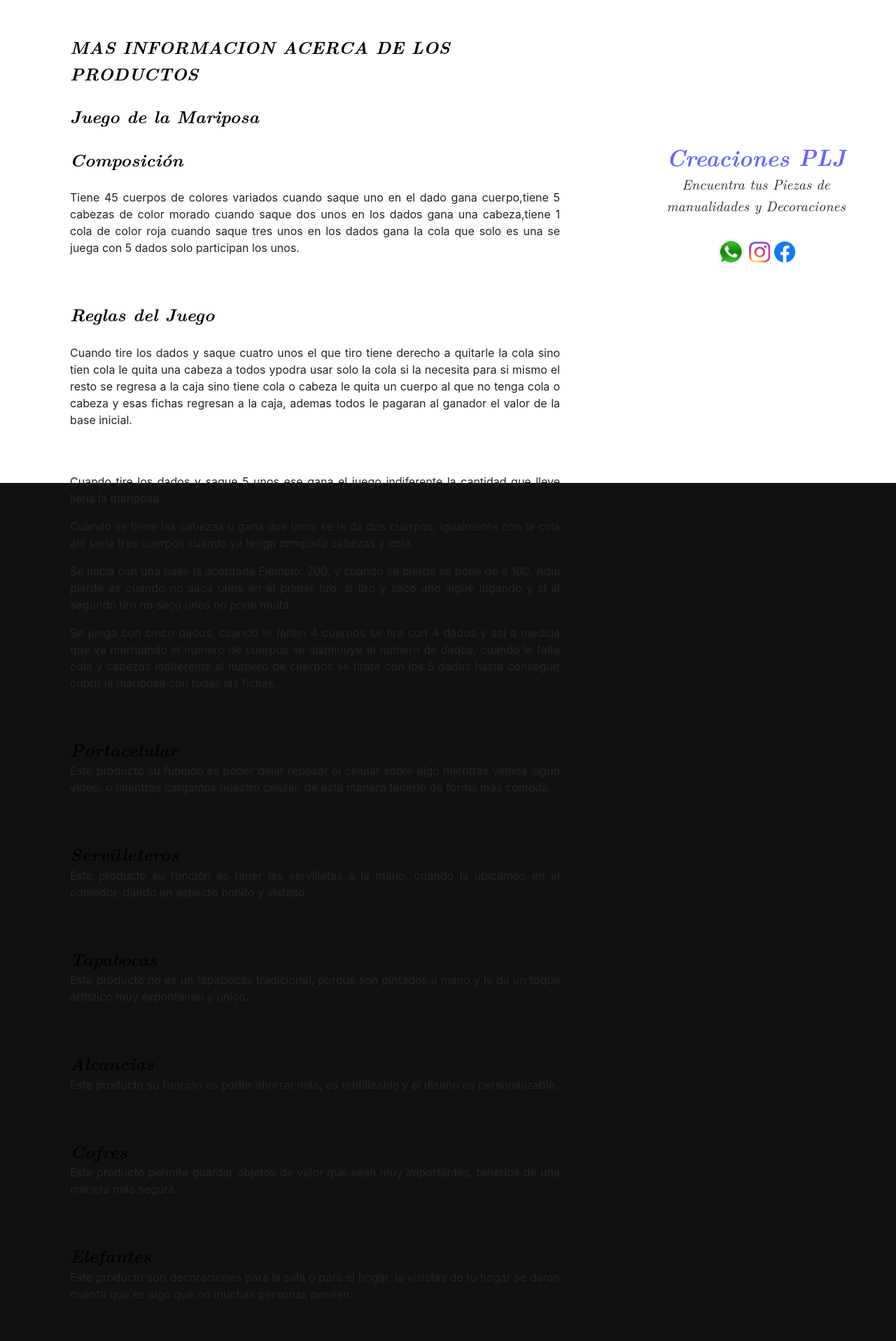
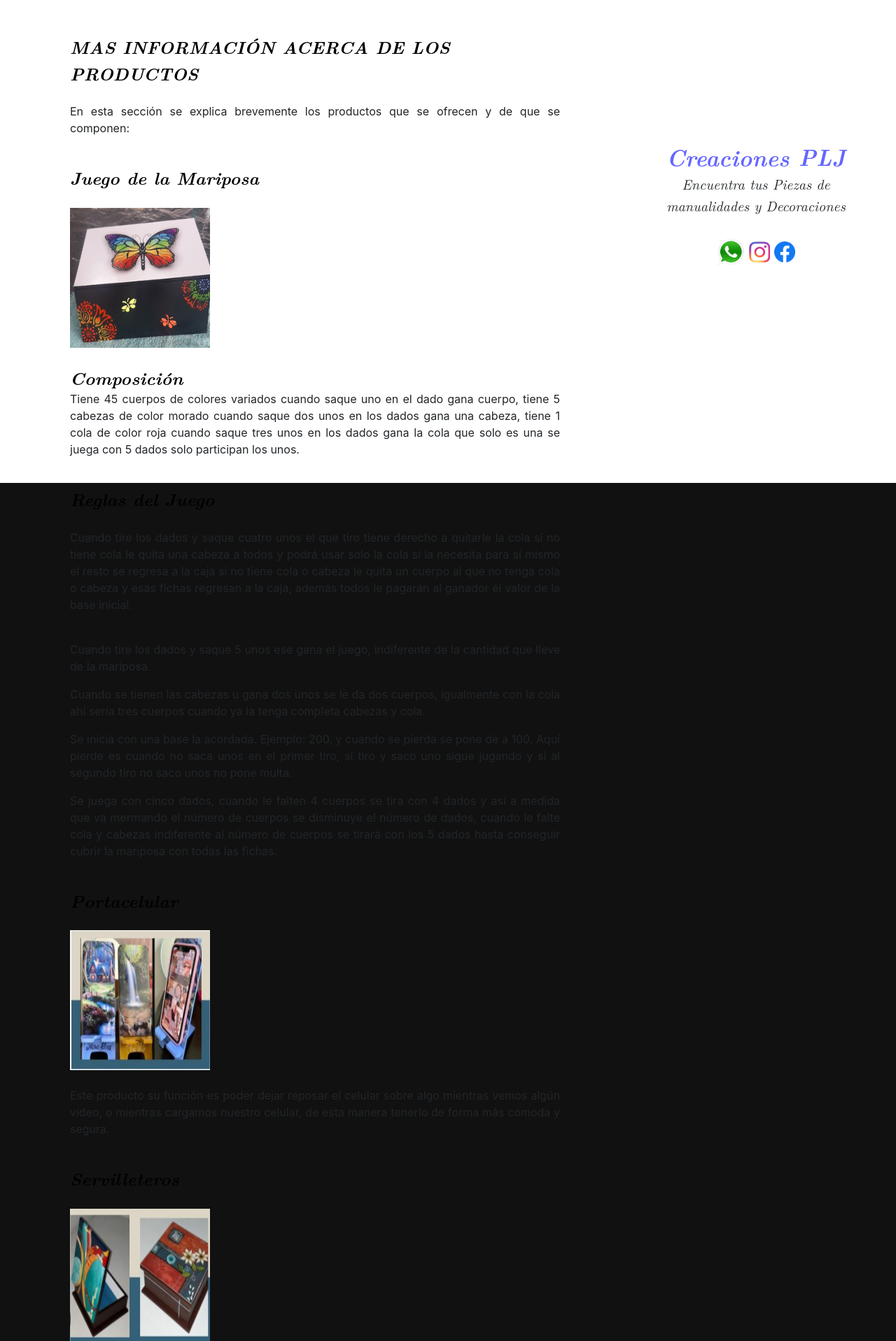
Before and after one commit to luisda05/paginaWebArteEnv, a Flask app: page /about in a window 1280 px wide. Shown: the part 110-2026 px from the top of the page at 70% size. Run offline with Flask 3, Linux system fonts and the light colour scheme; some libraries are stand-ins or nearby versions.

Commit message:
Correciones de ortografía

```diff
--- a/flaskblog/templates/about.html
+++ b/flaskblog/templates/about.html
@@ -2,75 +2,122 @@
 {% block content %}
 <br></br>
   <div class="col-md-12 container">
-    <h10>MAS INFORMACION ACERCA DE LOS PRODUCTOS</h10>
+    <h10>MAS INFORMACIÓN ACERCA DE LOS PRODUCTOS</h10>
     <br> </br>
-    <h10 >Juego de la Mariposa</h10>
+    <p class='justify-content-around'>En esta sección se explica brevemente los productos que se ofrecen y de que se componen:</p>
+    <br>
+
+    <a href="{{ url_for('main.productos') }}" target="_blank"> <h10>Juego de la Mariposa</h10>
+    </a>
+    <br> </br>
+    <img width='200px' height='200px' src="{{url_for('static',filename='img/20.jpeg')}}" alt="...">
     <br> </br>
     <h10 >Composición</h10>
-    <br> </br>
+    <br>
     <p class='justify-content-around'>Tiene 45 cuerpos de colores variados
-      cuando saque uno en el dado gana cuerpo,tiene 5 cabezas de color morado
-      cuando saque dos unos en los dados gana una cabeza,tiene 1 cola de color
+      cuando saque uno en el dado gana cuerpo, tiene 5 cabezas de color morado
+      cuando saque dos unos en los dados gana una cabeza, tiene 1 cola de color
       roja cuando saque tres unos en los dados gana la cola que solo es una se
       juega con 5 dados solo participan los unos.</p>
-    <br> </br>
+    <br>
     <h10 >Reglas del Juego</h10>
     <br> </br>
     <p class='justify-content-around'>Cuando tire los dados y saque cuatro unos el que tiro tiene derecho a
-      quitarle la cola sino tien cola le quita una cabeza a todos ypodra usar
-      solo la cola si la necesita para si mismo el resto se regresa a la caja
-      sino tiene cola o cabeza le quita un cuerpo al que no tenga cola o cabeza
-      y esas fichas regresan a la caja, ademas todos le pagaran al ganador el
+      quitarle la cola si no tiene cola le quita una cabeza a todos y podrá usar
+      solo la cola si la necesita para sí mismo el resto se regresa a la caja
+      si no tiene cola o cabeza le quita un cuerpo al que no tenga cola o cabeza
+      y esas fichas regresan a la caja, además todos le pagarán al ganador él
       valor de la base inicial.</p>
-      <br></br>
-    <p class='justify-content-around'>Cuando tire los dados y saque 5 unos ese gana el juego indiferente la
-      cantidad que lleve llena la mariposa.</p>
-    <p class='justify-content-around'>Cuando se tiene las cabezas u gana dos unos se le da dos cuerpos,
-      igualmente con la cola ahí seria tres cuerpos cuando ya tenga completa
+      <br>
+    <p class='justify-content-around'>Cuando tire los dados y saque 5 unos ese gana el juego, indiferente de la
+      cantidad que lleve de la mariposa.</p>
+    <p class='justify-content-around'>Cuando se tienen las cabezas u gana dos unos se le da dos cuerpos,
+      igualmente con la cola ahí sería tres cuerpos cuando ya la tenga completa
       cabezas y cola.</p>
-    <p class='justify-content-around'>Se inicia con una base la acordada Ejemplo: 200, y cuando se pierda
-      se pone de a 100. Aqui pierde es cuando no saca unos en el primer tiro,
+    <p class='justify-content-around'>Se inicia con una base la acordada. Ejemplo: 200, y cuando se pierda
+      se pone de a 100. Aquí pierde es cuando no saca unos en el primer tiro,
       si tiro y saco uno sigue jugando y si al segundo tiro no saco unos no
       pone multa.</p>
      <p class='justify-content-around'>Se juega con cinco dados, cuando le falten 4 cuerpos se tira con 4
-      dados y asi a medida que va mermando el numero de cuerpos se disminuye
-      el numero de dados, cuando le falte cola y cabezas indiferente al numero
-      de cuerpos se tirara con los 5 dados hasta conseguir cubrir la mariposa
+      dados y así a medida que va mermando el número de cuerpos se disminuye
+      el número de dados, cuando le falte cola y cabezas indiferente al número
+      de cuerpos se tirará con los 5 dados hasta conseguir cubrir la mariposa
       con todas las fichas.</p>
-      <br></br>
+      <br>
 
-     <h10 >Portacelular</h10>
+      <a href="{{ url_for('main.productos') }}" target="_blank"> <h10 >Portacelular</h10>
+      </a>
+      <br> </br>
+      <img width='200px' height='200px' src="{{url_for('static',filename='img/p22.jpeg')}}" alt="...">
+      <br> </br>
+
      <p class='justify-content-around'>Este producto su función es poder dejar reposar el celular sobre algo
-      mientras vemos algun video, o mientras cargamos nuestro celular, de esta
-      manera tenerlo de forma más comoda.</p>
-      <br></br>
-     <h10 >Servilleteros</h10>
+      mientras vemos algún video, o mientras cargamos nuestro celular, de esta
+      manera tenerlo de forma más cómoda y segura.</p>
+      <br>
+
+      <a href="{{ url_for('main.productos') }}" target="_blank"> <h10 >Servilleteros</h10>
+      </a>
+      <br> </br>
+      <img width='200px' height='200px' src="{{url_for('static',filename='img/p11.jpeg')}}" alt="...">
+      <br> </br>
+
      <p class='justify-content-around'>Este producto su función es tener las servilletas a la mano, cuando
       la ubicamos en el comedor, dando un aspecto bonito y vistoso.</p>
-      <br></br>
-      <h10 >Tapabocas</h10>
+      <br>
+
+      <a href="{{ url_for('main.productos') }}" target="_blank"> <h10 >Tapabocas</h10>
+      </a>
+      <br> </br>
+      <img width='200px' height='200px' src="{{url_for('static',filename='img/p33.jpeg')}}" alt="...">
+      <br> </br>
+
+
      <p class='justify-content-around'>Este producto no es un tapabocas tradicional, porque son pintados
-      a mano y le da un toque artistico muy expontaneo y unico.</p>
-     <br></br>
-      <h10 >Alcancias</h10>
+      a mano y le da un toque artístico muy expontaneo y único.</p>
+     <br>
+
+     <a href="{{ url_for('main.productos') }}" target="_blank"> <h10 >Alcancias</h10>
+     </a>
+     <br> </br>
+     <img width='200px' height='200px' src="{{url_for('static',filename='img/5.jpeg')}}" alt="...">
+     <br> </br>
+
      <p class='justify-content-around'>Este producto su función es poder ahorrar más, es reutilizable y
       el diseño es personalizable.</p>
-     <br></br>
-      <h10 >Cofres</h10>
+     <br>
+
+     <a href="{{ url_for('main.productos') }}" target="_blank"> <h10 >Cofres</h10>
+     </a>
+     <br> </br>
+     <img width='200px' height='200px' src="{{url_for('static',filename='img/58.jpeg')}}" alt="...">
+     <br> </br>
+
      <p class='justify-content-around'>Este producto permite guardar objetos de valor que sean muy
       importantes, tenerlos de una manera más segura.</p>
-     <br></br>
-      <h10 >Elefantes</h10>
+     <br>
+
+     <a href="{{ url_for('main.productos') }}" target="_blank"> <h10 >Elefantes</h10>
+     </a>
+     <br> </br>
+     <img width='200px' height='200px' src="{{url_for('static',filename='img/36.jpeg')}}" alt="...">
+     <br>
+
      <p class='justify-content-around'>Este producto son decoraciones para la sala o para el hogar,
-      la visistas de tu hogar se daran cuenta que es algo que no muchas
+      la visitas de tu hogar se percatarán que es algo que no muchas
       personas poseen.</p>
-     <br></br>
-      <h10 >Cubierteros</h10>
+     <br>
+
+     <a href="{{ url_for('main.productos') }}" target="_blank"> <h10 >Cubierteros</h10>
+     </a>
+     <br> </br>
+     <img width='200px' height='200px' src="{{url_for('static',filename='img/40.jpeg')}}" alt="...">
+     <br>
+
      <p class='justify-content-around'>Este producto su función es tener los cubiertos a la mano,
       cuando lo ubicamos en el comedor, dando un aspecto bonito y
       vistoso.</p>
+
   </div>
 
-
-
 {% endblock content %}
--- a/flaskblog/templates/layout.html
+++ b/flaskblog/templates/layout.html
@@ -131,7 +131,7 @@
                 <i class="fas fa-gem me-3 text-secondary"></i> Sobre nosotros
               </h6>
               <p>
-                Creamos productos de valor garantizando la satisfacción de nuestros clientes, en nuestra galeria de arte podras elegir obras personalizadas que haran de tu hogar mucho mas elegante y perfecto.
+                Creamos productos de valor garantizando la satisfacción de nuestros clientes, en nuestra galería de arte podrás elegir obras personalizadas que harán de tu hogar mucho más elegante y perfecto.
               </p>
             </div>
             <!-- Grid column -->
```
Also changed, not shown: flaskblog/templates/productos.html (+13 -10 lines).
